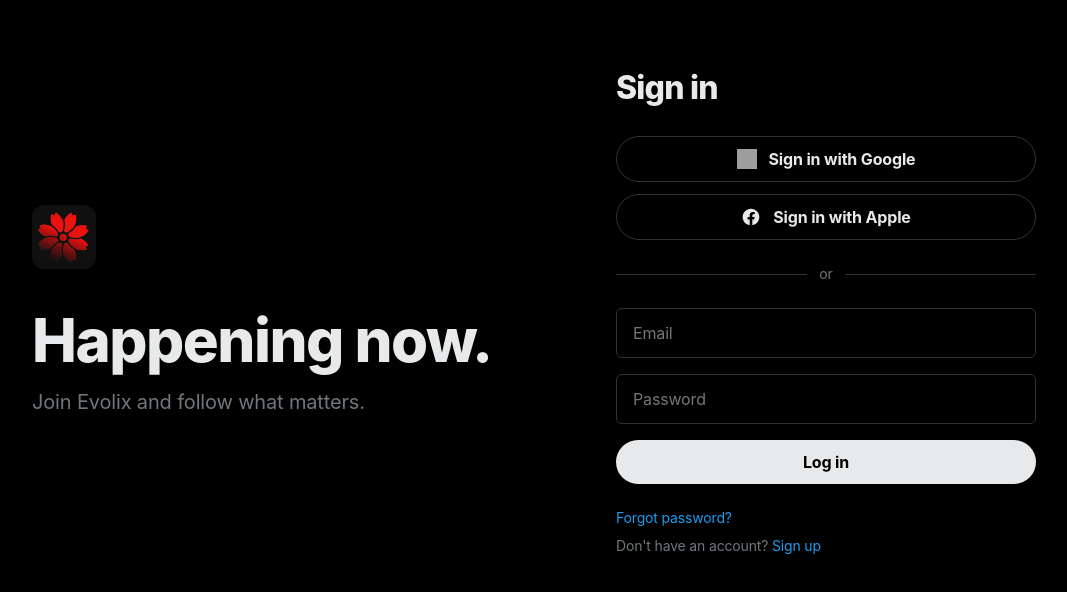
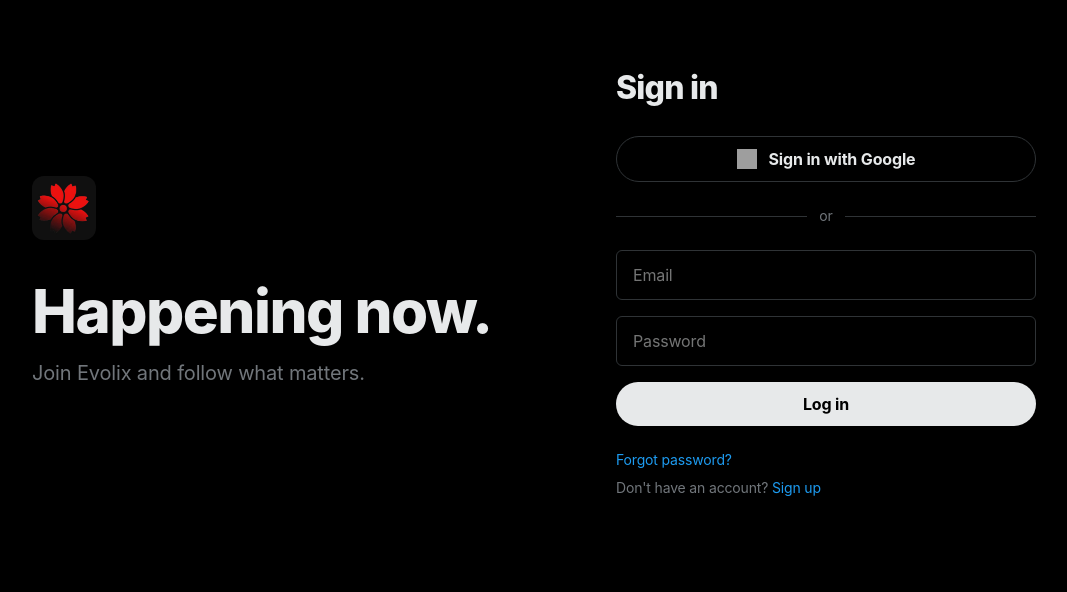
Before and after one commit to HLong145/DoAn_NT208.Q24, a React (Vite) app in the folder Evolix/: page /login in a window 1280 px wide. Shown: the top 592 px of the page, without its empty margins (48-1115 px from the left). Built offline with nearby package versions, Linux system fonts and the light colour scheme; no server answers; grey boxes are pictures that could not be loaded; a web font is replaced by a local one.

Commit message:
xóa log in with Apple

```diff
--- a/Evolix/src/pages/Login.tsx
+++ b/Evolix/src/pages/Login.tsx
@@ -65,12 +65,6 @@ export default function Login() {
               <img src="https://www.svgrepo.com/show/475656/google-color.svg" alt="Google" className="w-5 h-5" />
               Sign in with Google
             </button>
-            <button type="button" onClick={() => setErrorMessage('Apple sign-in is not configured in this demo.')} className="w-full flex items-center justify-center gap-3 border border-border rounded-full py-2.5 hover:bg-border/40 transition-colors font-bold">
-              <svg className="w-5 h-5" viewBox="0 0 24 24" fill="currentColor">
-                <path d="M12 2C6.477 2 2 6.477 2 12c0 4.991 3.657 9.128 8.438 9.879V14.89h-2.54V12h2.54V9.797c0-2.506 1.492-3.89 3.777-3.89 1.094 0 2.238.195 2.238.195v2.46h-1.26c-1.243 0-1.63.771-1.63 1.562V12h2.773l-.443 2.89h-2.33v6.989C18.343 21.129 22 16.99 22 12c0-5.523-4.477-10-10-10z" />
-              </svg>
-              Sign in with Apple
-            </button>
           </div>
 
           <div className="flex items-center gap-3 my-6">
```
